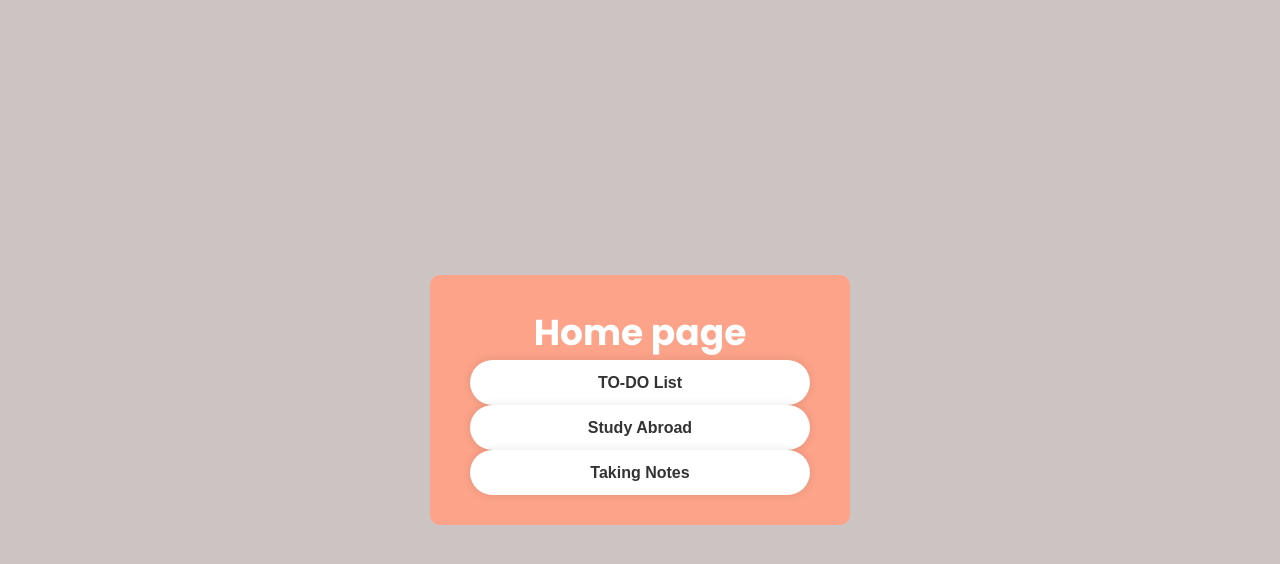
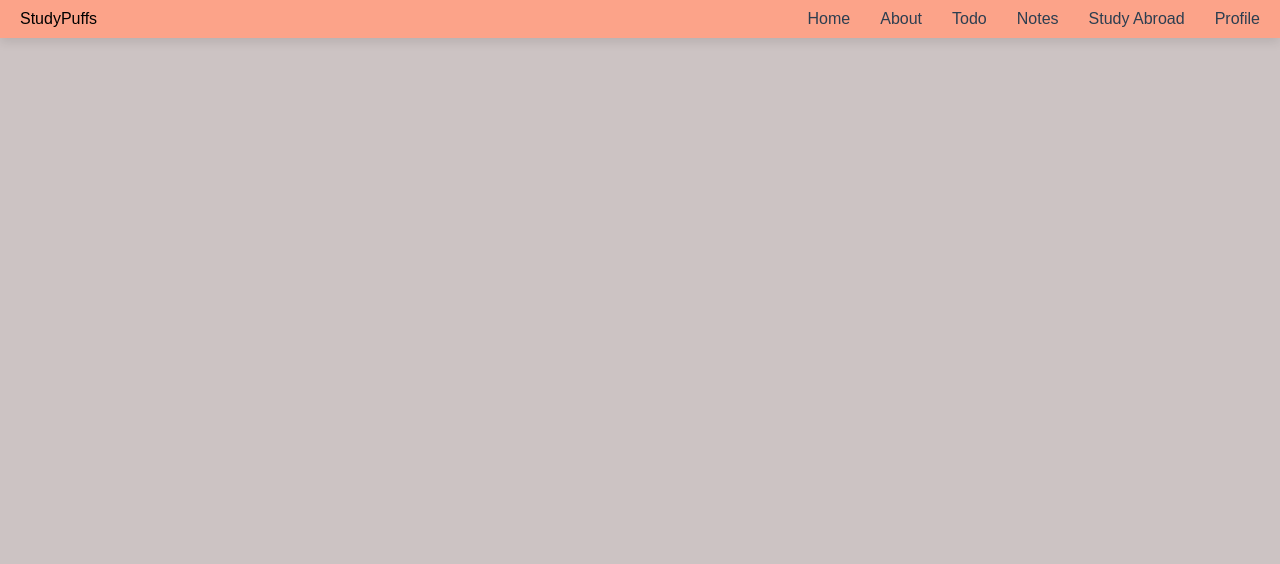
Before and after one commit to Rowaida-Ali/fatayat_elkwa, a React (Create React App) app in the folder frontend/login/: page / in a window 1280 px wide. Shown: the top 564 px of the page. Built offline with nearby package versions, Linux system fonts and the light colour scheme.

Commit message:
Navbar and profile

```diff
--- a/frontend/login/src/App.js
+++ b/frontend/login/src/App.js
@@ -3,24 +3,31 @@ import './App.css';
 import LoginForm from './components/LoginForm/LoginForm';
 import Aboutpage from './components/Aboutpage/aboutpage';
 import SignupForm from './components/SignupForm/SignupForm';
-import HomePage from './components/Homepage/homepage'
+import HomePage from './components/Homepage/homepage';
 import ProfilePage from './components/profilepage/Profile';
-import{BrowserRouter,Routes,Route} from 'react-router-dom';
+import Navbar from './components/Navbar/Navbar';
+import { BrowserRouter, Routes, Route, useLocation } from 'react-router-dom';
 
-export default function App(){
-  return(
+const ConditionalNavbar = () => {
+  const location = useLocation();
+  const hideNavbarRoute = ["/login", "/signup"];
+
+  return !hideNavbarRoute.includes(location.pathname) ? <Navbar /> : null;
+};
+
+export default function App() {
+  return (
     <div>
-
-      {/* <LoginForm /> */}
       <BrowserRouter>
-      <Routes>
-        <Route path="/login" element={<LoginForm />}/>
-        <Route path="/aboutpage" element={<Aboutpage />}/>
-        <Route path="/signup" element={<SignupForm />}/>
-        <Route path='/' element={<HomePage />}/>
-        <Route path='/profile' element={<ProfilePage />}/>
-      </Routes>
+        <ConditionalNavbar />
+        <Routes>
+          <Route path="/login" element={<LoginForm />} />
+          <Route path="/aboutpage" element={<Aboutpage />} />
+          <Route path="/signup" element={<SignupForm />} />
+          <Route path='/home' element={<HomePage />} />
+          <Route path='/profile' element={<ProfilePage />} />
+        </Routes>
       </BrowserRouter>
     </div>
-  )
-};
+  );
+}
--- a/frontend/login/src/components/Aboutpage/aboutpage.css
+++ b/frontend/login/src/components/Aboutpage/aboutpage.css
@@ -1,18 +1,28 @@
-.aboutpage{
+.aboutpage {
     width: 800px;
     height: 400px;
-    background: #fca389;
+    background: linear-gradient(135deg, #fca389, #fcbf8c);
     color: #fff;
-    border-radius: 10px ;
-    padding: 30px 40px;
+    border-radius: 10px;
+    padding: 40px;
+    box-shadow: 0 10px 30px rgba(0, 0, 0, 0.1);
+    display: flex;
+    flex-direction: column;
+    align-items: center;
+    justify-content: center;
+    text-align: center;
 }
+
 .aboutpage h1 {
     font-size: 36px;
-    text-align: center;
+    margin-bottom: 20px;
+    text-shadow: 1px 1px 2px #0000004d;
 }
-.aboutpage .info{
-    font-size:x-large;
-    font-weight: lighter;
-    text-align: center;
+
+.aboutpage .info {
+    font-size: 18px;
+    font-weight: 300;
     font-family: Arial, Helvetica, sans-serif;
+    line-height: 1.6;
+    max-width: 600px;
 }
--- a/frontend/login/src/components/Homepage/homepage.css
+++ b/frontend/login/src/components/Homepage/homepage.css
@@ -1,24 +1,43 @@
-.home{
+.home {
     width: 420px;
-    background: #fca389;
+    background: linear-gradient(135deg, #fca389, #fcbf8c);
     color: #fff;
-    border-radius: 10px ;
+    border-radius: 10px;
     padding: 30px 40px;
+    box-shadow: 0 10px 30px #0000001a;
+    transition: transform 0.3s;
 }
+
+.home:hover {
+    transform: translateY(-5px);
+}
+
 .home h1 {
     font-size: 36px;
     text-align: center;
+    margin-bottom: 20px;
+    text-shadow: 1px 1px 2px #00000033;
 }
-.home button{
+
+.home button {
     width: 100%;
     height: 45px;
-    background: #fff;
+    background: #ffffff;
     border: none;
     outline: none;
     border-radius: 40px;
-    box-shadow: 0 0 10px rgba(0, 0, 0, .1);
+    box-shadow: 0 4px 15px #0000001a;
     cursor: pointer;
     font-size: 16px;
     color: #333;
     font-weight: 700;
 }
+
+.home button:hover {
+    background: #f1f1f1;
+    transform: scale(1.05);
+}
+
+.home button:active {
+    transform: scale(0.95);
+}
--- a/frontend/login/src/components/LoginForm/LoginForm.jsx
+++ b/frontend/login/src/components/LoginForm/LoginForm.jsx
@@ -2,6 +2,7 @@ import React, {useState} from 'react'
 import './LoginForm.css';
 import { FaLock} from "react-icons/fa";
 import { MdEmail } from "react-icons/md";
+
 
 const LoginForm = () => {
     const [password, setPassword] = useState('');
@@ -10,7 +11,7 @@ const LoginForm = () => {
     const handleSubmit = async (event) => {
       event.preventDefault();
       try {
-        const response = await fetch('http://localhost:5000/login ', {
+        const response = await fetch('http://localhost:3003/login ', {
           method: 'POST',
           headers: {
             'Content-Type': 'application/json',
@@ -19,6 +20,7 @@ const LoginForm = () => {
         });
         const data = await response.json();
         console.log(data);
+        localStorage.setItem('token',data.access_token);
      } catch (error) {
         console.error('Error:', error);
       }
--- a/frontend/login/src/components/Navbar/Navbar.css
+++ b/frontend/login/src/components/Navbar/Navbar.css
@@ -2,21 +2,41 @@
   display: flex;
   justify-content: space-between;
   align-items: center;
-    background-color: #004992;
+  background-color: #fca389;
   padding: 10px 20px;
-    box-shadow: 0 2px 5px rgba(0, 0, 0, 0.1);
+  box-shadow: 0 4px 10px rgba(0, 0, 0, 0.1);
+  position: fixed;
+  top: 0;
+  left: 0;
+  width: 100%;
+  z-index: 1000;
+  transition: background-color 0.3s ease;
+}
+
+.navbar:hover {
+  background-color: #fca389;
+}
+
+body {
+  padding-top: 60px;
+  font-family: Arial, sans-serif;
 }
 
 .navbar-brand {
-    font-size: 1.5em;
-    color: #ecf0f1;
+  font-size: 1.8em;
+  color: #2c3e50;
   font-weight: bold;
+  transition: transform 0.3s;
+}
+
+.navbar-brand:hover {
+  transform: scale(1.05);
 }
 
 .navbar-links {
   list-style-type: none;
   display: flex;
-    gap: 20px;
+  gap: 30px;
 }
 
 .navbar-links li {
@@ -25,18 +45,28 @@
 
 .navbar-links a {
   text-decoration: none;
-    color: #ecf0f1;
+  color: #2c3e50;
+  font-weight: 500;
+  position: relative;
   transition: color 0.3s;
+}
+
+.navbar-links a::after {
+  content: '';
+  position: absolute;
+  left: 0;
+  right: 0;
+  bottom: -5px;
+  height: 2px;
+  background: #3498db;
+  transform: scaleX(0);
+  transition: transform 0.3s ease;
 }
 
 .navbar-links a:hover {
   color: #3498db;
 }
 
-
-  @media (max-width: 768px) {
-    .navbar-links {
-      flex-direction: column;
-      gap: 10px;
+.navbar-links a:hover::after {
+  transform: scaleX(1);
 }
-  }
--- a/frontend/login/src/components/Navbar/Navbar.jsx
+++ b/frontend/login/src/components/Navbar/Navbar.jsx
@@ -5,11 +5,11 @@ import './Navbar.css';
 const Navbar = () => {
   return (
     <nav className="navbar">
-      <div className="navbar-brand">StudyPuffs</div>
+      <div className="name">StudyPuffs</div>
       <ul className="navbar-links">
         <li><Link to="/">Home</Link></li>
-        <li><Link to="/about">About</Link></li>
-        <li><Link to="/todo">Todo</Link></li>
+        <li><Link to="/aboutpage">About</Link></li>
+        <li><Link to="todo">Todo</Link></li>
         <li><Link to="/notes">Notes</Link></li>
         <li><Link to="/studyabroad">Study Abroad</Link></li>
         <li><Link to="/profile">Profile</Link></li>
--- a/frontend/login/src/components/profilepage/ProfilePage.css
+++ b/frontend/login/src/components/profilepage/ProfilePage.css
@@ -4,19 +4,20 @@
 }
 
 .profile-card {
-  border: 1px solid #ccc;
+  border: none;
   padding: 20px;
-  border-radius: 8px;
-  background-color: #fca389;
+  border-radius: 10px;
+  background: linear-gradient(135deg, #fca389, #fcbf8c);
   color: #fff;
   width: 300px;
   margin: 0 auto;
   transition: transform 0.3s ease, box-shadow 0.3s ease;
+  box-shadow: 0 4px 10px rgba(0, 0, 0, 0.1);
 }
 
 .profile-card:hover {
-  transform: scale(1.05);
-  box-shadow: 0 8px 16px rgba(0, 0, 0, 0.2);
+  transform: translateY(-5px);
+  box-shadow: 0 8px 20px rgba(0, 0, 0, 0.2);
 }
 
 .profile-picture {
@@ -33,11 +34,12 @@
   text-align: center;
   font-size: 18px;
   color: #333;
-  transition: background-color 0.3s ease;
+  transition: background-color 0.3s ease, box-shadow 0.3s ease;
 }
 
 .image-placeholder:hover {
-  background-color: #a13210;
+  background-color: #fca350;
+  box-shadow: 0 4px 10px rgba(0, 0, 0, 0.2);
 }
 
 .image {
@@ -52,32 +54,43 @@
   transform: scale(1.1);
 }
 
-.edit-button {
+.edit-button, .delete-button {
   background-color: #333;
   color: #fff;
   padding: 10px 20px;
   border: none;
-  border-radius: 5px;
+  border-radius: 25px;
   cursor: pointer;
   transition: background-color 0.3s ease, transform 0.3s ease;
+  font-weight: 600;
 }
 
-.edit-button:hover {
+.edit-button:hover, .delete-button:hover {
   background-color: #555;
-  transform: scale(1.1);
+  transform: scale(1.05);
 }
+
 .profile-card p {
   font-size: 16px;
-  margin: 5px 0;
+  margin: 10px 0;
 }
 
-.edit-page input, .edit-page select, .edit-page textarea {
+.edit-page input,
+.edit-page select,
+.edit-page textarea {
   display: block;
   margin: 10px 0;
-  padding: 10px;
+  padding: 12px;
   width: 100%;
-  border-radius: 4px;
+  border-radius: 8px;
   border: 1px solid #ccc;
+  transition: border 0.3s ease;
+}
+
+.edit-page input:focus,
+.edit-page select:focus,
+.edit-page textarea:focus {
+  border: 1px solid #fca389;
 }
 
 .edit-page button {
@@ -88,19 +101,5 @@
   background-color: #333;
   color: #fff;
   cursor: pointer;
+  transition: background-color 0.3s ease, transform 0.3s ease;
 }
-.logout-button, .delete-button {
-  background-color: #333;
-  color: #fff;
-  padding: 10px 20px;
-  border: none;
-  border-radius: 5px;
-  cursor: pointer;
-  transition: background-color 0.3s ease, transform 0.3s ease;
-  margin-left: 10px;
-}
-
-.logout-button:hover, .delete-button:hover {
-  background-color: #555;
-  transform: scale(1.05);
-}
```
Also changed, not shown: frontend/login/src/components/LoginForm/LoginForm.css (+59 -29 lines). Lines whose indentation alone changed are shown as unchanged.
